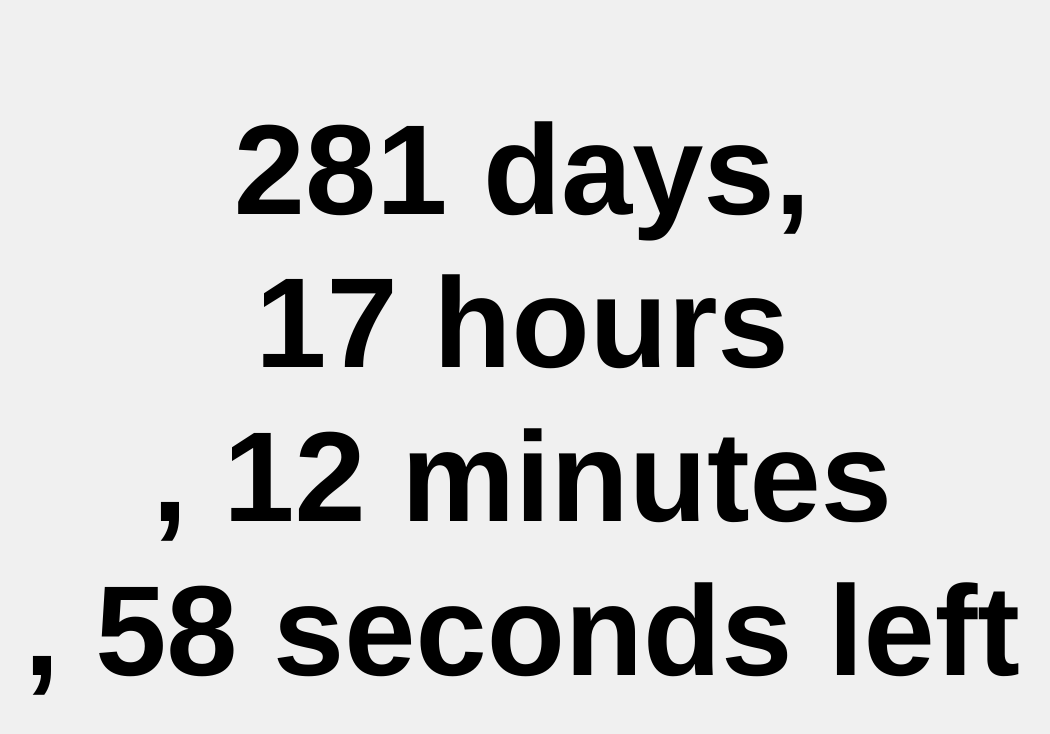
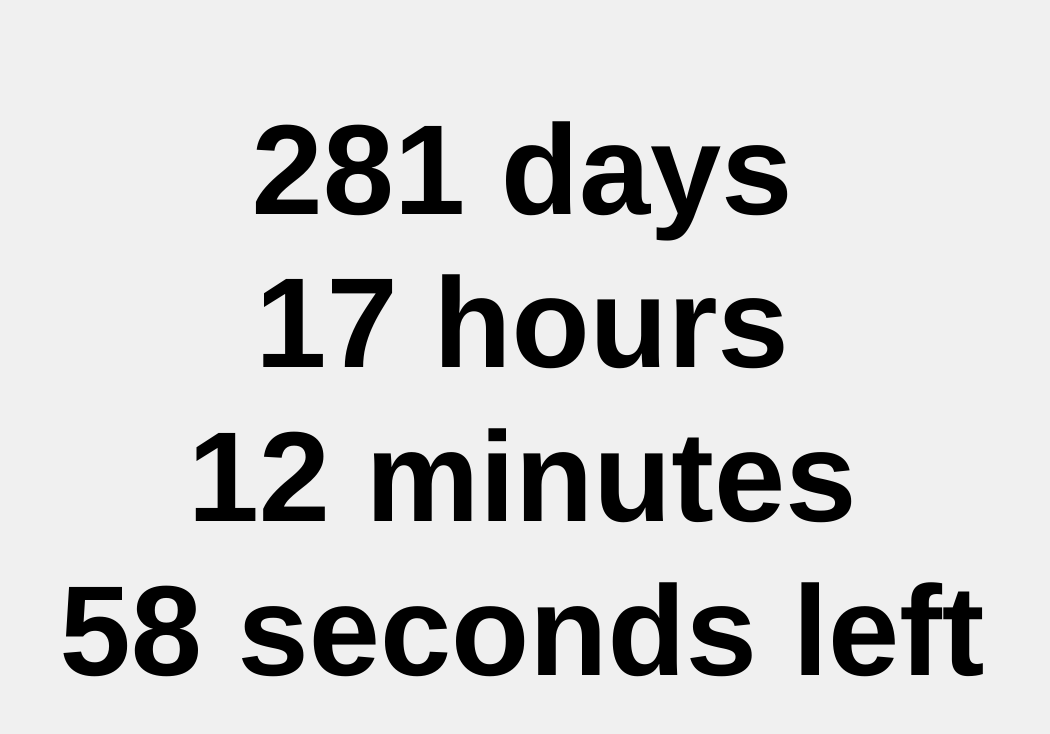
Before and after one commit to Meandmybadself/danny-countdown, a plain HTML site: page index.html in a window 1280 px wide. Shown: the whole page, without its empty margins (118-1168 px from the left). Drawn offline with Linux system fonts and the light colour scheme.

Commit message:
Updates text

```diff
--- a/index.html
+++ b/index.html
@@ -42,7 +42,7 @@
             const seconds = Math.floor((timeLeft % (1000 * 60)) / 1000);
 
             document.getElementById('countdown').innerHTML =
-                `${days} days,<br/> ${hours} hours<br/>, ${minutes} minutes<br/>, ${seconds} seconds left`;
+                `${days} days<br/> ${hours} hours<br/> ${minutes} minutes<br/> ${seconds} seconds left`;
         }
 
         updateCountdown();
```
